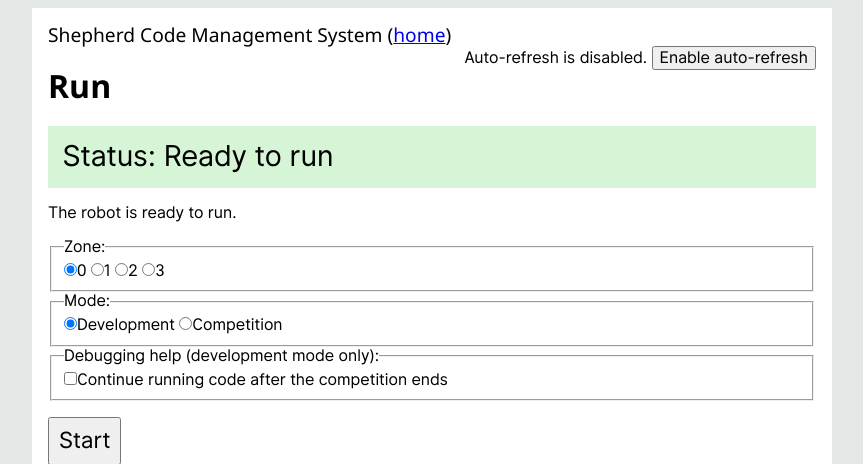
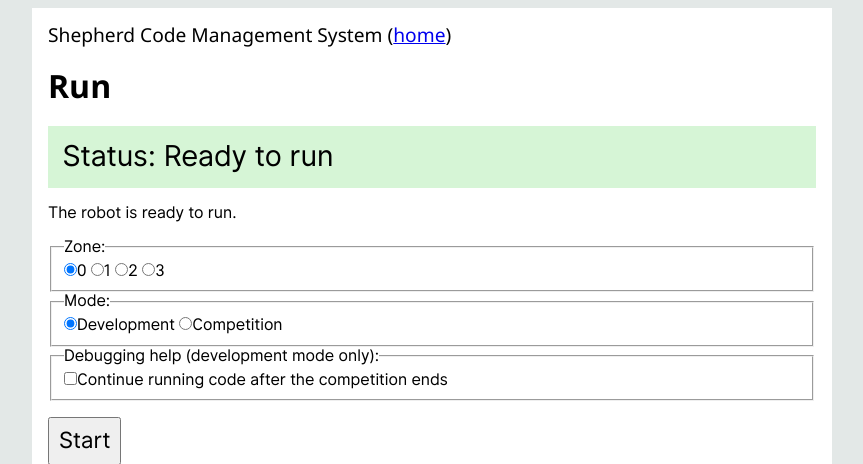
Before and after one commit to sersorrel/shepherd, a Flask app: page /run/ in a window 1280 px wide. Shown: the top 464 px of the page, without its empty margins (208-1071 px from the left). Run offline with Flask 2, Linux system fonts and the light colour scheme; parts of the project's set-up code (start-up, migrations or seed data) failed here and were passed over; some web fonts are replaced.

Commit message:
Hide auto-refresh toggle
This is no longer relevant with the iframe-based log, and is also
broken.

```diff
--- a/shepherd/blueprints/run/templates/run/index.html
+++ b/shepherd/blueprints/run/templates/run/index.html
@@ -33,19 +33,7 @@
 {{ super() }}
 <div class="clearfix">
   <h1 style="float: left;">Run</h1>
-  <div style="float: right;">
-    {% if auto_refresh %}
-    <form method="post" action="{{ url_for("run.toggle_auto_refresh") }}">
-      Auto-refresh is enabled.
-      <button>Disable auto-refresh</button>
-    </form>
-    {% else %}
-    <form method="post" action="{{ url_for("run.toggle_auto_refresh") }}">
-      Auto-refresh is disabled.
-      <button>Enable auto-refresh</button>
-    </form>
-    {% endif %}
-  </div>
+  <div style="float: right;"></div>
 </div>
 {% if state == states.ready %}
 <p class="status status--ready">Status: Ready to run</p>
```
